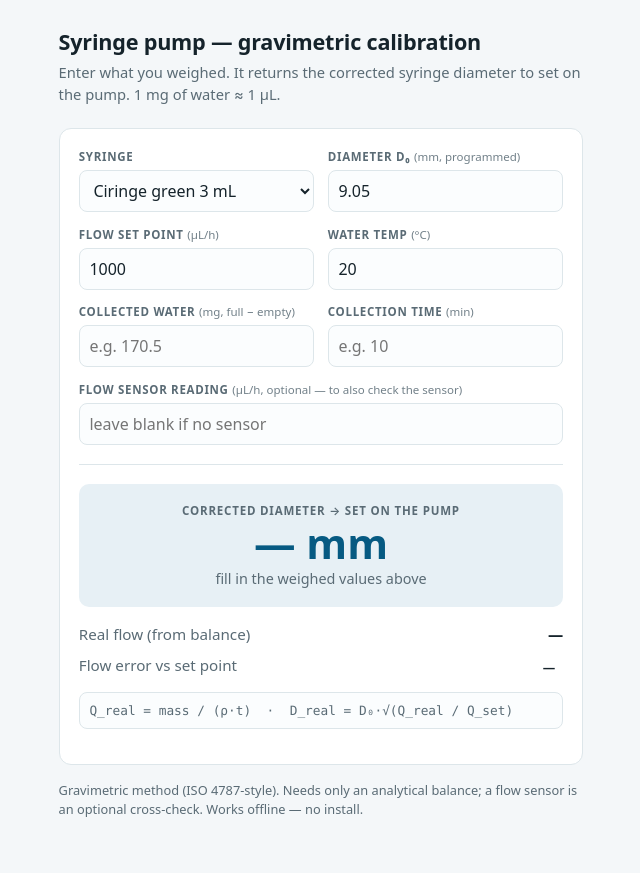
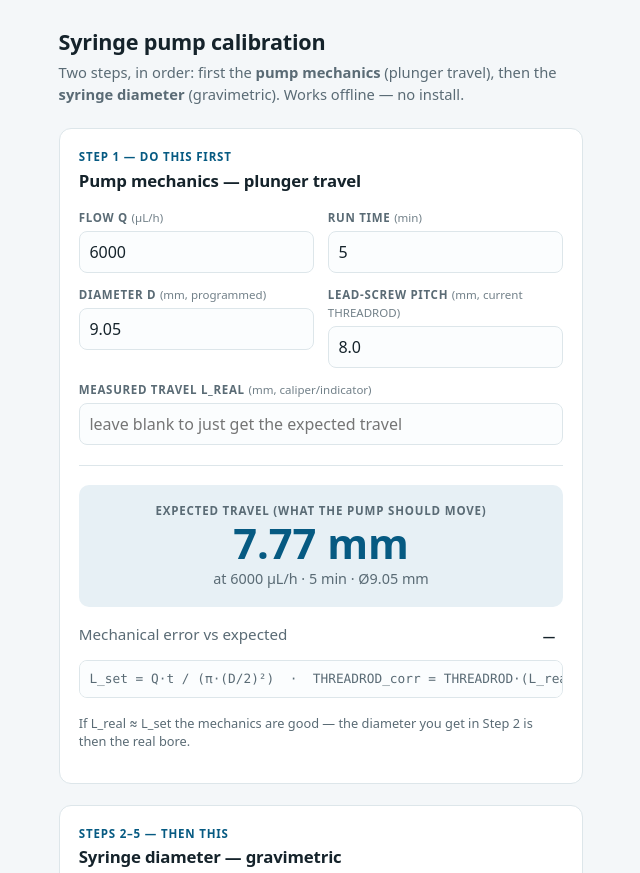
Before and after one commit to jjleon27/flow-calibration, a plain HTML site: page software/calibration/calculator.html in a window 1280 px wide. Shown: the top 873 px of the page, without its empty margins (319-959 px from the left). Drawn offline with Linux system fonts and the light colour scheme.

Commit message:
Calculator: add Step 1 pump-mechanics (travel -> THREADROD) mode

```diff
--- a/software/calibration/calculator.html
+++ b/software/calibration/calculator.html
@@ -3,7 +3,7 @@
 <head>
 <meta charset="utf-8">
 <meta name="viewport" content="width=device-width, initial-scale=1">
-<title>Syringe calibration — gravimetric</title>
+<title>Syringe pump calibration</title>
 <style>
   :root{
     --bg:#f4f7f9; --card:#ffffff; --ink:#15232b; --ink2:#5a6b75; --line:#dde6ea;
@@ -25,7 +25,9 @@
   .wrap{max-width:560px;margin:0 auto;padding:1.6rem 1.1rem 3rem;}
   header h1{font-size:1.35rem;margin:0 0 .2rem;text-wrap:balance;letter-spacing:-.01em;}
   header p{margin:0 0 1.4rem;color:var(--ink2);font-size:.92rem;}
-  .card{background:var(--card);border:1px solid var(--line);border-radius:12px;padding:1.2rem;}
+  .card{background:var(--card);border:1px solid var(--line);border-radius:12px;padding:1.2rem;margin-bottom:1.3rem;}
+  .step{font-size:.72rem;text-transform:uppercase;letter-spacing:.07em;color:var(--accent);font-weight:700;margin:0 0 .15rem;}
+  .card h2{font-size:1.05rem;margin:0 0 1rem;letter-spacing:-.01em;}
   .grid{display:grid;grid-template-columns:1fr 1fr;gap:.85rem;}
   .field{display:flex;flex-direction:column;gap:.3rem;}
   .field.full{grid-column:1/-1;}
@@ -58,11 +60,59 @@
 <body>
 <div class="wrap">
   <header>
-    <h1>Syringe pump — gravimetric calibration</h1>
-    <p>Enter what you weighed. It returns the corrected syringe diameter to set on the pump. 1&nbsp;mg of water ≈ 1&nbsp;µL.</p>
+    <h1>Syringe pump calibration</h1>
+    <p>Two steps, in order: first the <strong>pump mechanics</strong> (plunger travel), then the
+      <strong>syringe diameter</strong> (gravimetric). Works offline — no install.</p>
   </header>
 
+  <!-- ===================== STEP 1 — MECHANICS ===================== -->
   <div class="card">
+    <p class="step">Step 1 — do this first</p>
+    <h2>Pump mechanics — plunger travel</h2>
+    <div class="grid">
+      <div class="field">
+        <label for="mq">Flow Q <span class="hint">(µL/h)</span></label>
+        <input id="mq" type="number" step="1" inputmode="decimal" value="6000">
+      </div>
+      <div class="field">
+        <label for="mt">Run time <span class="hint">(min)</span></label>
+        <input id="mt" type="number" step="0.1" inputmode="decimal" value="5">
+      </div>
+      <div class="field">
+        <label for="md">Diameter D <span class="hint">(mm, programmed)</span></label>
+        <input id="md" type="number" step="0.01" inputmode="decimal" value="9.05">
+      </div>
+      <div class="field">
+        <label for="mrod">Lead-screw pitch <span class="hint">(mm, current THREADROD)</span></label>
+        <input id="mrod" type="number" step="0.1" inputmode="decimal" value="8.0">
+      </div>
+      <div class="field full">
+        <label for="mreal">Measured travel L_real <span class="hint">(mm, caliper/indicator)</span></label>
+        <input id="mreal" type="number" step="0.01" inputmode="decimal" placeholder="leave blank to just get the expected travel">
+      </div>
+    </div>
+
+    <div class="divider"></div>
+
+    <div class="result">
+      <div class="lab">Expected travel (what the pump should move)</div>
+      <div class="big" id="lset">— mm</div>
+      <div class="sub" id="lsetsub">set Q, time and diameter above</div>
+    </div>
+
+    <div class="rows">
+      <div class="row"><span class="k">Mechanical error vs expected</span><span class="v"><span class="pill" id="merrpill">—</span></span></div>
+      <div class="row" id="rodrow" style="display:none"><span class="k">Corrected lead-screw pitch → set on the pump</span><span class="v" id="rodv">—</span></div>
+    </div>
+
+    <div class="formula">L_set = Q·t / (π·(D/2)²) &nbsp;·&nbsp; THREADROD_corr = THREADROD·(L_real / L_set)</div>
+    <p class="note" id="mnote">If L_real ≈ L_set the mechanics are good — the diameter you get in Step 2 is then the real bore.</p>
+  </div>
+
+  <!-- ===================== STEPS 2–5 — GRAVIMETRIC ===================== -->
+  <div class="card">
+    <p class="step">Steps 2–5 — then this</p>
+    <h2>Syringe diameter — gravimetric</h2>
     <div class="grid">
       <div class="field">
         <label for="syringe">Syringe</label>
@@ -112,10 +162,39 @@
     <p class="note" id="note"></p>
   </div>
 
-  <p class="note muted">Gravimetric method (ISO&nbsp;4787-style). Needs only an analytical balance; a flow sensor is an optional cross-check. Works offline — no install.</p>
+  <p class="note muted">Mechanics = EURAMET CG-27 §4.3.3 displacement method (dial indicator / caliper).
+    Gravimetric = ISO&nbsp;4787-style; needs only an analytical balance. Verify linearity over ≥3 flow
+    points (×3 each). Firmware pitch (THREADROD) is stored in tenths of mm, e.g. 8.0&nbsp;mm = 80.</p>
 </div>
 
 <script>
+  const $=id=>document.getElementById(id);
+
+  /* ---------- Step 1 — mechanics ---------- */
+  function fmtPct(p){return (p>=0?"+":"")+p.toFixed(1)+" %";}
+  function area(d){return Math.PI*(d/2)*(d/2);}  // mm²
+  function mech(){
+    const q=parseFloat($("mq").value), t=parseFloat($("mt").value),
+      d=parseFloat($("md").value), rod=parseFloat($("mrod").value), real=parseFloat($("mreal").value);
+    const ok=[q,t,d].every(x=>isFinite(x)&&x>0);
+    if(!ok){$("lset").textContent="— mm";$("lsetsub").textContent="set Q, time and diameter above";
+      $("merrpill").textContent="—";$("merrpill").className="pill";$("rodrow").style.display="none";return;}
+    const lset=(q*(t/60))/area(d);               // µL·/mm² = mm  (1 µL = 1 mm³)
+    $("lset").textContent=lset.toFixed(2)+" mm";
+    $("lsetsub").textContent="at "+q+" µL/h · "+t+" min · Ø"+d.toFixed(2)+" mm";
+    if(isFinite(real)&&real>0){
+      const err=100*(real/lset-1);
+      const ep=$("merrpill");ep.textContent=fmtPct(err);ep.className="pill "+(Math.abs(err)<=1?"ok":"hi");
+      if(isFinite(rod)&&rod>0){
+        const rodc=rod*(real/lset);
+        $("rodrow").style.display="flex";
+        $("rodv").innerHTML=rodc.toFixed(3)+' mm <span class="muted">(was '+rod.toFixed(2)+")</span>";
+      }else{$("rodrow").style.display="none";}
+    }else{$("merrpill").textContent="—";$("merrpill").className="pill";$("rodrow").style.display="none";}
+  }
+  ["mq","mt","md","mrod","mreal"].forEach(id=>$(id).addEventListener("input",mech));
+
+  /* ---------- Steps 2–5 — gravimetric ---------- */
   const SYR = {
     "BD Plastipak 1 mL":4.78,"BD Plastipak 3 mL":8.66,"BD Plastipak 5 mL":11.99,
     "BD Plastipak 10 mL":14.50,"BD Plastipak 20 mL":19.13,"BD Plastipak 50/60 mL":26.59,
@@ -129,14 +208,12 @@
     for(let i=0;i<RHO.length-1;i++){const[a,ra]=RHO[i],[b,rb]=RHO[i+1];
       if(t>=a&&t<=b)return ra+(t-a)/(b-a)*(rb-ra);}
   }
-  const $=id=>document.getElementById(id);
   const sel=$("syringe");
   Object.keys(SYR).forEach(k=>{const o=document.createElement("option");o.value=k;o.textContent=k;sel.appendChild(o);});
   sel.value="Ciringe green 3 mL"; $("d0").value=SYR["Ciringe green 3 mL"];
   sel.addEventListener("change",()=>{const v=SYR[sel.value];if(v!==null){$("d0").value=v;}calc();});
   ["d0","qset","temp","mass","mins","sensor"].forEach(id=>$(id).addEventListener("input",calc));
 
-  function fmtPct(p){const s=(p>=0?"+":"")+p.toFixed(1)+" %";return s;}
   function calc(){
     const d0=parseFloat($("d0").value),qset=parseFloat($("qset").value),
       t=parseFloat($("temp").value),mass=parseFloat($("mass").value),mins=parseFloat($("mins").value),
@@ -161,7 +238,7 @@
       ? "⚠ Correction over 15 % — check units, leaks or air in the line before trusting it."
       : "Set "+dreal.toFixed(2)+" mm on the pump, then repeat one run to confirm the real flow lands on the set point.";
   }
-  calc();
+  mech(); calc();
 </script>
 </body>
 </html>
```
